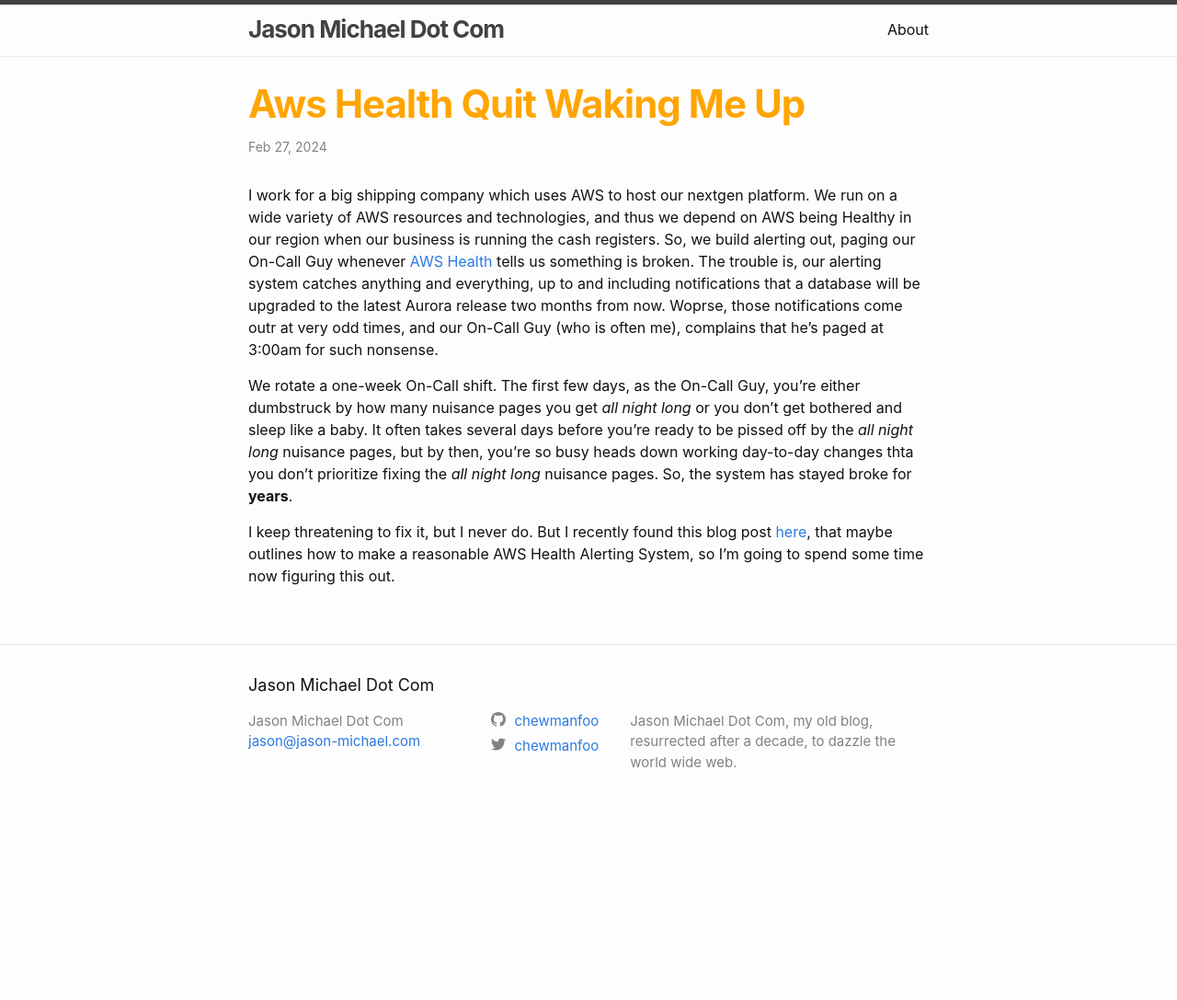
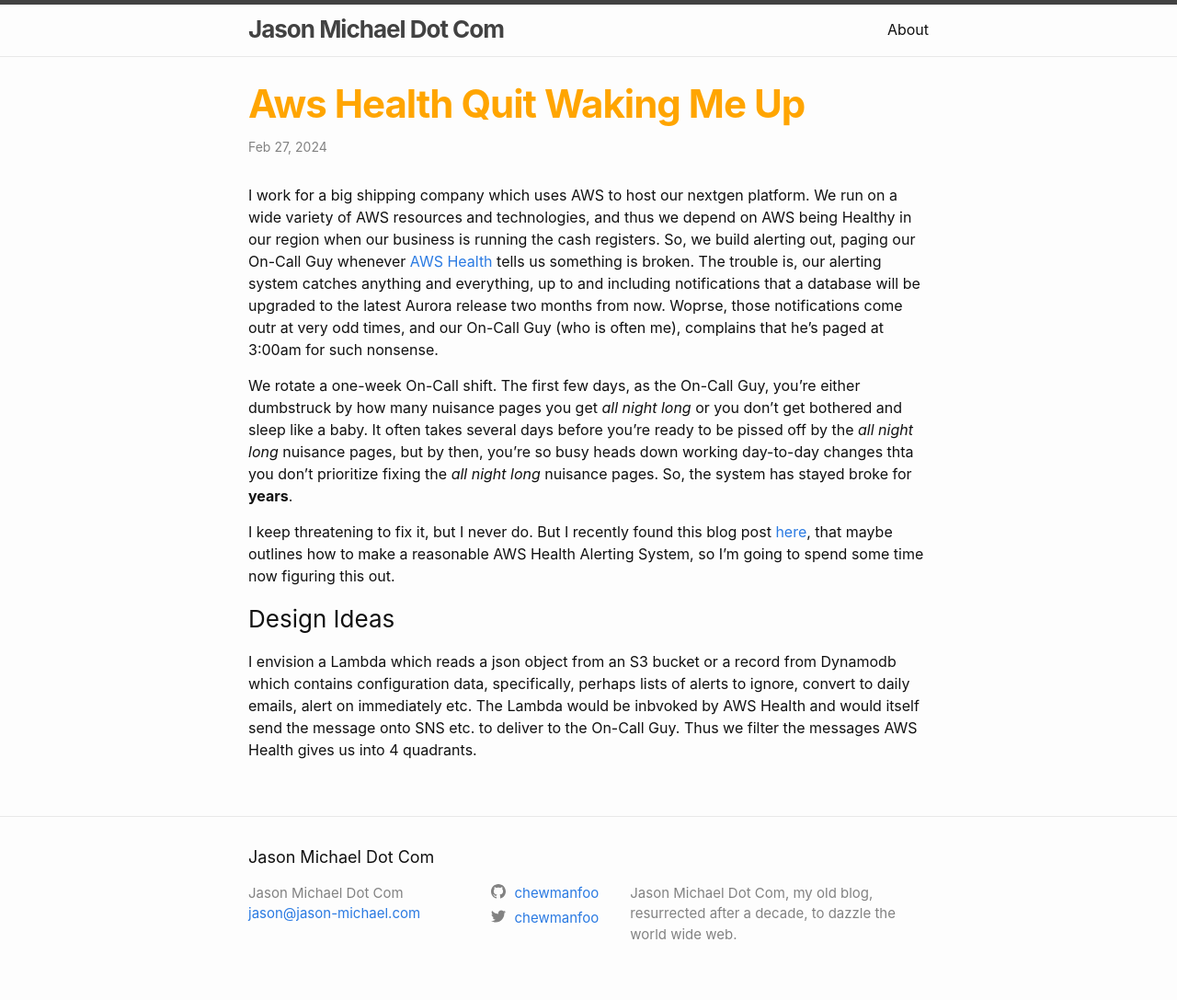
Before and after one commit to chewmanfoo/github-pages-with-docker, a Jekyll site: the page built from _posts/2024-02-27-aws-health-quit-waking-me-up.markdown, in a window 1280 px wide. Shown: the whole page at 92% size. Built offline with Jekyll 4.4.1, drawn with Linux system fonts in a browser that asks for light colours; before the commit the page ends 900 px from its top, so only the background shows below that.

Commit message:
updates to post

```diff
--- a/_posts/2024-02-27-aws-health-quit-waking-me-up.markdown
+++ b/_posts/2024-02-27-aws-health-quit-waking-me-up.markdown
@@ -22,6 +22,12 @@ changes thta you don't prioritize fixing the _all night long_ nuisance pages. So
 I keep threatening to fix it, but I never do. But I recently found this blog post [here][blog-post], that maybe outlines
 how to make a reasonable AWS Health Alerting System, so I'm going to spend some time now figuring this out.
 
+### Design Ideas
+I envision a Lambda which reads a json object from an S3 bucket or a record from Dynamodb which contains configuration
+data, specifically, perhaps lists of alerts to ignore, convert to daily emails, alert on immediately etc. The Lambda
+would be inbvoked by AWS Health and would itself send the message onto SNS etc. to deliver to the On-Call Guy. Thus
+we filter the messages AWS Health gives us into 4 quadrants.
+
 [aws-health]: https://docs.aws.amazon.com/health/latest/ug/aws-health-concepts-and-terms.html#aws-health-events
 [blog-post]: https://aws.amazon.com/blogs/mt/using-tag-based-filtering-to-manage-health-monitoring-and-alerting-at-scale/
 
```
